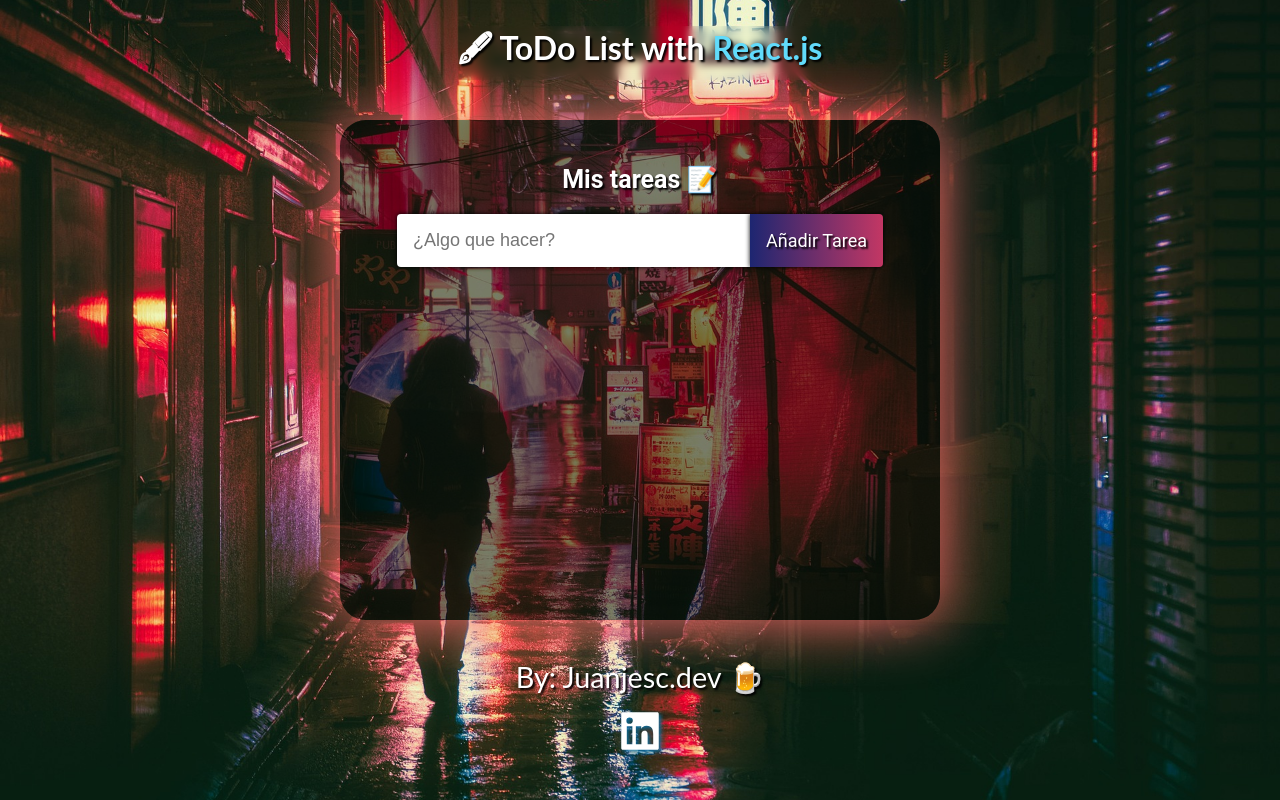
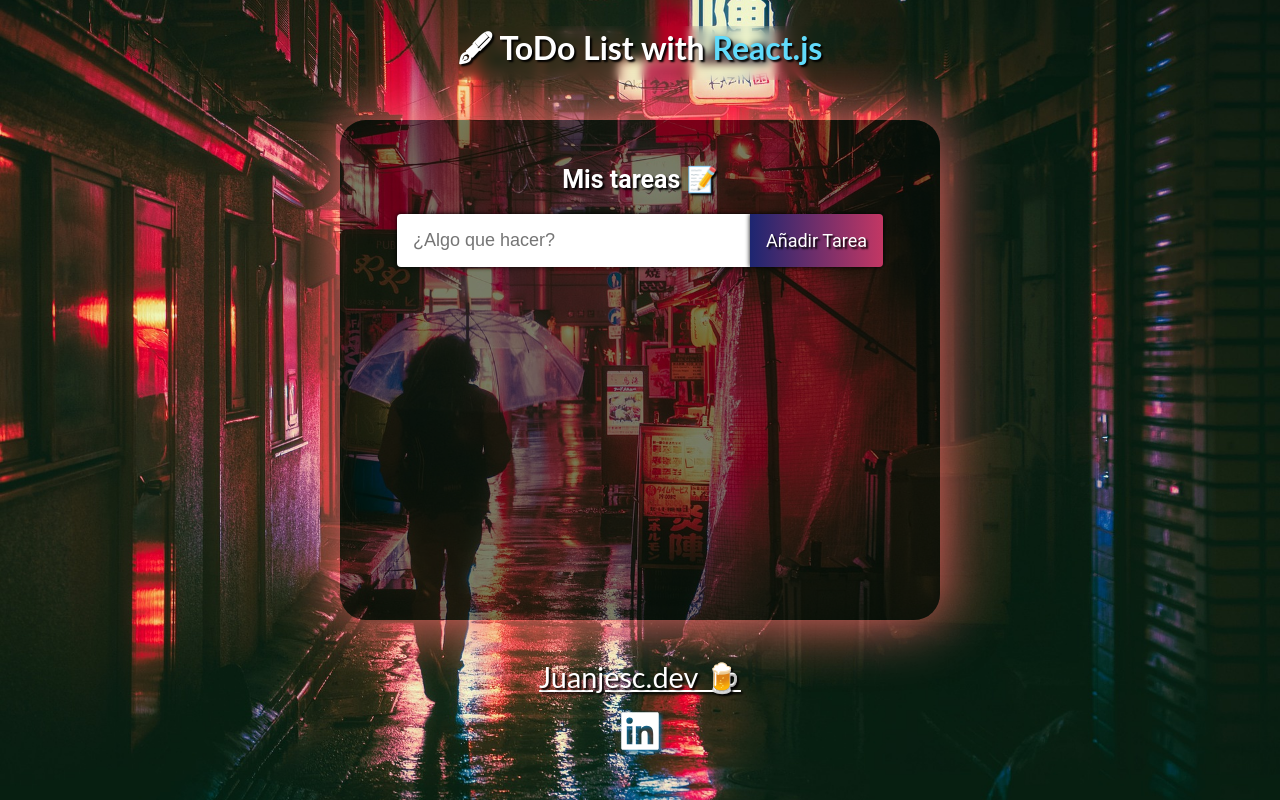
Before and after one commit to Juanjesc/todo-list, a React (Create React App) app: page / in a window 1280 px wide. Built offline with nearby package versions, Linux system fonts and the light colour scheme.

Commit message:
todolist updated

```diff
--- a/src/components/Footer.js
+++ b/src/components/Footer.js
@@ -5,7 +5,7 @@ import { AiFillLinkedin } from "react-icons/ai";
 export const Footer = () => {
   return (
     <div className='footer-wrapper'>
-        <p className='text-footer'>By: Juanjesc.dev 🍺</p>
+        <a href='https://www.juanjesc.dev/' target="_blank" rel='noreferrer' className='text-footer'>Juanjesc.dev 🍺</a>
 				<a
 					href="https://www.linkedin.com/in/juan-jes%C3%BAs-sedano-calder%C3%B3n-08938b1b0/"
 					target="_blank"
--- a/src/styles/Footer.css
+++ b/src/styles/Footer.css
@@ -8,6 +8,7 @@
 .text-footer{
 	font-size: 1.8rem;
 	text-shadow: 2px 2px 2px black;
+	color: white;
 }
 .linkedinIcon{
 	font-size: 2.5rem;
```
